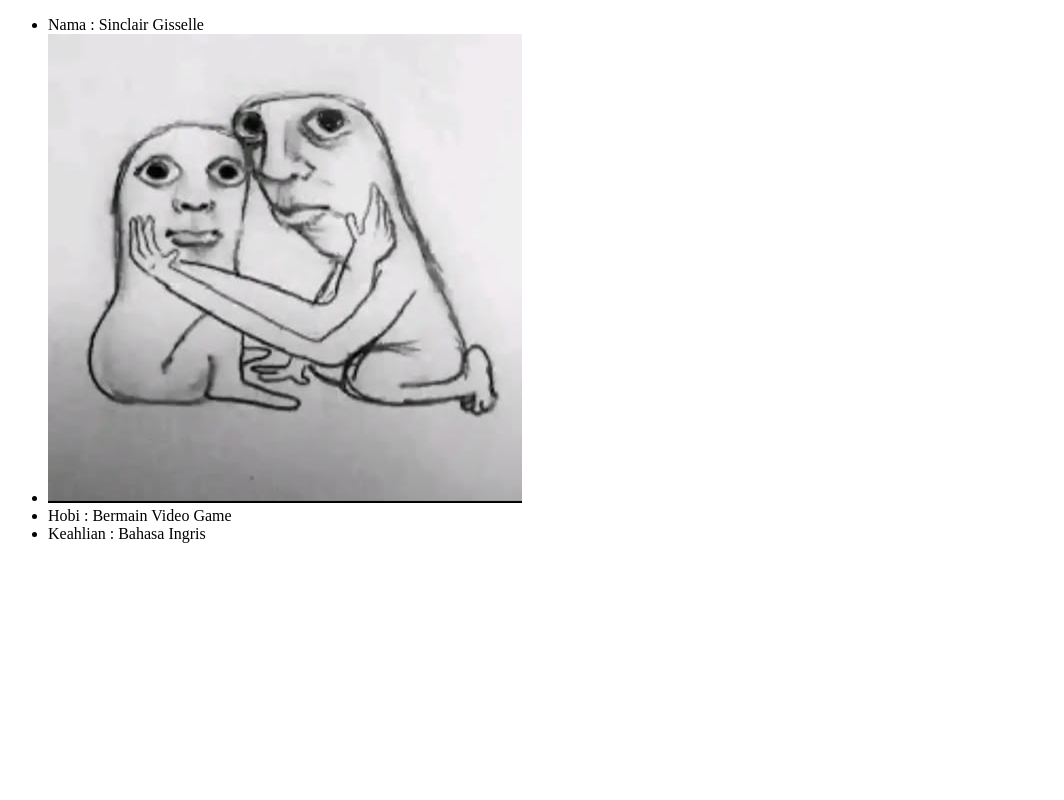
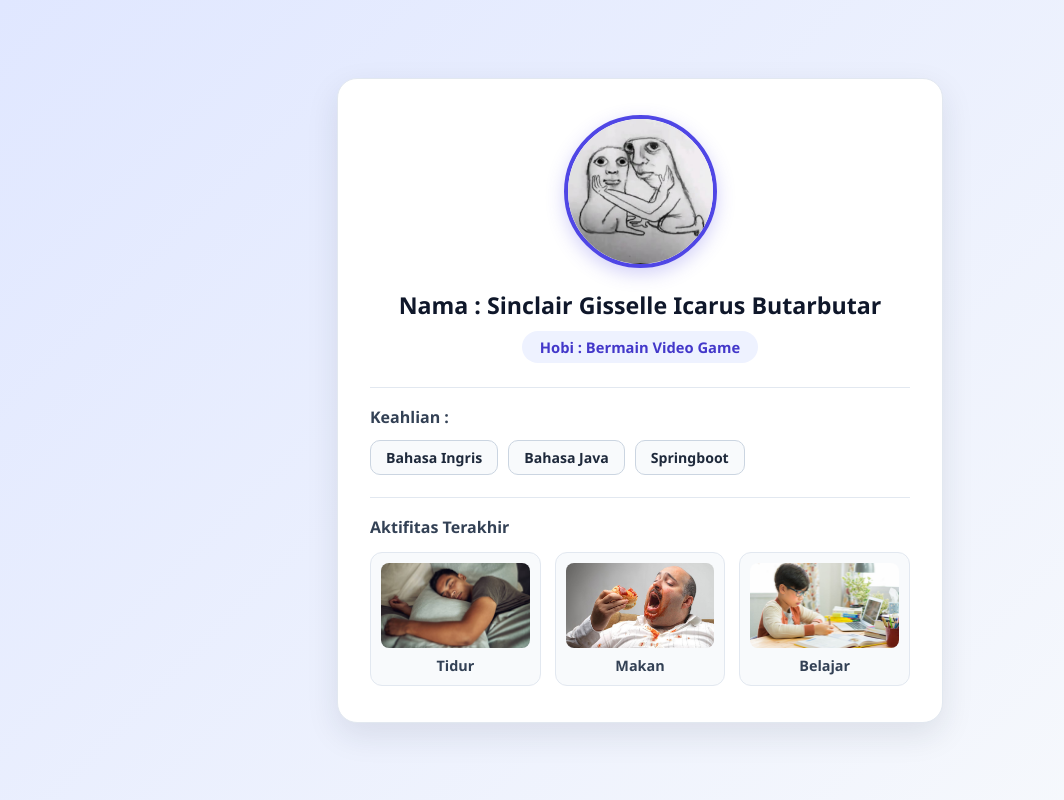
Before and after one commit to eugeniusstevenleif/Portofolio-Super-Team, a plain HTML site: page sinclair.html in a window 1280 px wide. Shown: the whole page, without its empty margins (0-1064 px from the left). Drawn offline with Linux system fonts and the light colour scheme.

Commit message:
menambahkan aktifitas terakhir

```diff
--- /dev/null
+++ b/css/csssinclair.css
@@ -0,0 +1,167 @@
+/* Mengatur tampilan dasar seluruh halaman supaya kartu berada tepat di tengah layar */
+            body {
+                font-family: 'Segoe UI', Tahoma, Geneva, Verdana, sans-serif;
+                background: linear-gradient(135deg, #e0e7ff 0%, #f8fafc 100%);
+                color: #1e293b;
+                margin: 0;
+                padding: 30px 15px;
+                min-height: 100vh;
+                display: flex;
+                justify-content: center;
+                align-items: center;
+                box-sizing: border-box;
+            }
+
+            /* Membungkus seluruh isi portofolio menjadi kartu putih yang rapi dengan bayangan lembut */
+            .portfolio-card {
+                background-color: #ffffff;
+                width: 100%;
+                max-width: 540px;
+                padding: 36px 32px;
+                border-radius: 20px;
+                box-shadow: 0 12px 32px rgba(30, 41, 59, 0.1);
+                border: 1px solid #e2e8f0;
+            }
+
+            /* Menghilangkan bullet bawaan list utama dan menyusun item profil secara vertikal di tengah */
+            .profile-info {
+                list-style: none;
+                padding: 0;
+                margin: 0;
+                display: flex;
+                flex-direction: column;
+                align-items: center;
+            }
+
+            /* Memindahkan posisi foto profil ke urutan paling atas tanpa perlu mengubah baris HTML */
+            .profile-pic-container {
+                order: -1;
+                margin-bottom: 16px;
+            }
+
+            /* Membuat foto profil bulat sempurna, proporsional, dan memiliki bingkai (border) */
+            .profile-pic {
+                width: 145px;
+                height: 145px;
+                border-radius: 50%;
+                object-fit: cover;
+                border: 4px solid #4f46e5;
+                box-shadow: 0 6px 18px rgba(79, 70, 229, 0.25);
+                transition: transform 0.3s ease;
+            }
+
+            /* Memberi efek sedikit membesar saat kursor diarahkan ke foto profil */
+            .profile-pic:hover {
+                transform: scale(1.05);
+            }
+
+            /* Mempertegas tampilan nama sebagai judul utama portofolio */
+            .profile-name {
+                font-size: 1.45rem;
+                font-weight: 700;
+                color: #0f172a;
+                margin-bottom: 10px;
+                text-align: center;
+            }
+
+            /* Mengubah baris hobi menjadi lencana (pill badge) berwarna lembut */
+            .profile-hobby {
+                background-color: #eef2ff;
+                color: #4338ca;
+                font-size: 0.92rem;
+                font-weight: 600;
+                padding: 6px 18px;
+                border-radius: 999px;
+                margin-bottom: 24px;
+            }
+
+            /* Mengatur wadah bagian keahlian dengan garis pemisah halus di bagian atas */
+            .profile-skills {
+                width: 100%;
+                border-top: 1px solid #e2e8f0;
+                padding-top: 18px;
+                font-weight: 700;
+                font-size: 1rem;
+                color: #334155;
+            }
+
+            /* Menyusun daftar keahlian (nested ul) menjadi deretan tag horizontal yang rapi */
+            .skills-list {
+                list-style: none;
+                padding: 0;
+                margin-top: 12px;
+                display: flex;
+                flex-wrap: wrap;
+                gap: 10px;
+            }
+
+            /* Mendesain setiap item keahlian agar terlihat seperti tombol/tag modern */
+            .skills-list li {
+                background-color: #f8fafc;
+                color: #1e293b;
+                border: 1px solid #cbd5e1;
+                padding: 7px 15px;
+                border-radius: 10px;
+                font-size: 0.88rem;
+                font-weight: 600;
+                transition: all 0.2s ease;
+            }
+
+            /* Memberi perubahan warna saat item keahlian disentuh kursor */
+            .skills-list li:hover {
+                background-color: #4f46e5;
+                color: #ffffff;
+                border-color: #4f46e5;
+                transform: translateY(-2px);
+            }
+
+            /* Mengatur judul bagian 'Aktifitas Terakhir' agar selaras dengan bagian keahlian */
+            .section-title {
+                border-top: 1px solid #e2e8f0;
+                padding-top: 18px;
+                margin: 22px 0 14px 0;
+                font-weight: 700;
+                font-size: 1rem;
+                color: #334155;
+            }
+
+            /* Mengubah daftar bernomor (<ol>) menjadi tata letak Grid 3 kolom sejajar */
+            .activity-list {
+                list-style: none;
+                padding: 0;
+                margin: 0;
+                display: grid;
+                grid-template-columns: repeat(3, 1fr);
+                gap: 14px;
+            }
+
+            /* Membalik susunan dalam kartu aktivitas agar gambar berada di atas teks keterangan */
+            .activity-item {
+                background-color: #f8fafc;
+                border: 1px solid #e2e8f0;
+                border-radius: 12px;
+                padding: 10px;
+                display: flex;
+                flex-direction: column-reverse;
+                align-items: center;
+                text-align: center;
+                font-size: 0.9rem;
+                font-weight: 600;
+                color: #334155;
+                transition: transform 0.2s ease, box-shadow 0.2s ease;
+            }
+
+            /* Memberi efek kartu terangkat ringan saat kursor diarahkan ke item aktivitas */
+            .activity-item:hover {
+                transform: translateY(-3px);
+                box-shadow: 0 6px 14px rgba(15, 23, 42, 0.08);
+            }
+
+            /* Menyeragamkan ukuran semua gambar aktivitas agar rapi dan tidak berantakan */
+            .activity-img {
+                width: 100%;
+                height: 85px;
+                object-fit: cover;
+                border-radius: 8px;
+                margin-bottom: 8px;
+            }
--- a/sinclair.html
+++ b/sinclair.html
@@ -1,16 +1,28 @@
 <!DOCTYPE html>
 <html>
     <head>
-        <title>HELLO WORLD</title>
+        <title>Sinclair Portofolio</title>
+        <link rel="stylesheet" href="css/csssinclair.css">
     </head>
     <body>
-        <div>
-            <ul>
-                <li>Nama : Sinclair Gisselle</li>
-                <li><img src = "assets/ganteng.jpg"></li>
-                <li>Hobi : Bermain Video Game</li>
-                <li>Keahlian : Bahasa Ingris</li>
+        <div class="portfolio-card">
+            <ul class="profile-info">
+                <li class="profile-name">Nama : Sinclair Gisselle Icarus Butarbutar</li>
+                <li class="profile-pic-container"><img src = "assets/ganteng.jpg" class="profile-pic"></li>
+                <li class="profile-hobby">Hobi : Bermain Video Game</li>
+                <li class="profile-skills">Keahlian : <ul class="skills-list">
+                    <li>Bahasa Ingris</li>
+                    <li>Bahasa Java</li>
+                    <li>Springboot</li>
+                </ul></li>
             </ul>
+
+            <p class="section-title">Aktifitas Terakhir</p>
+            <ol class="activity-list">
+                <li class="activity-item">Tidur <img src = "assets/tidurnyenyak.jpg" class="activity-img"> </li>
+                <li class="activity-item">Makan <img src = "assets/orangmakan.jpg" class="activity-img"></li>
+                <li class="activity-item">Belajar <img src = "assets/orangbelajar.jpg" class="activity-img"></li>
+            </ol>
         </div>
     </body>
 </html>
```
Also changed, not shown: assets/orangbelajar.jpg (added), assets/orangmakan.jpg (added), assets/tidurnyenyak.jpg (added).
